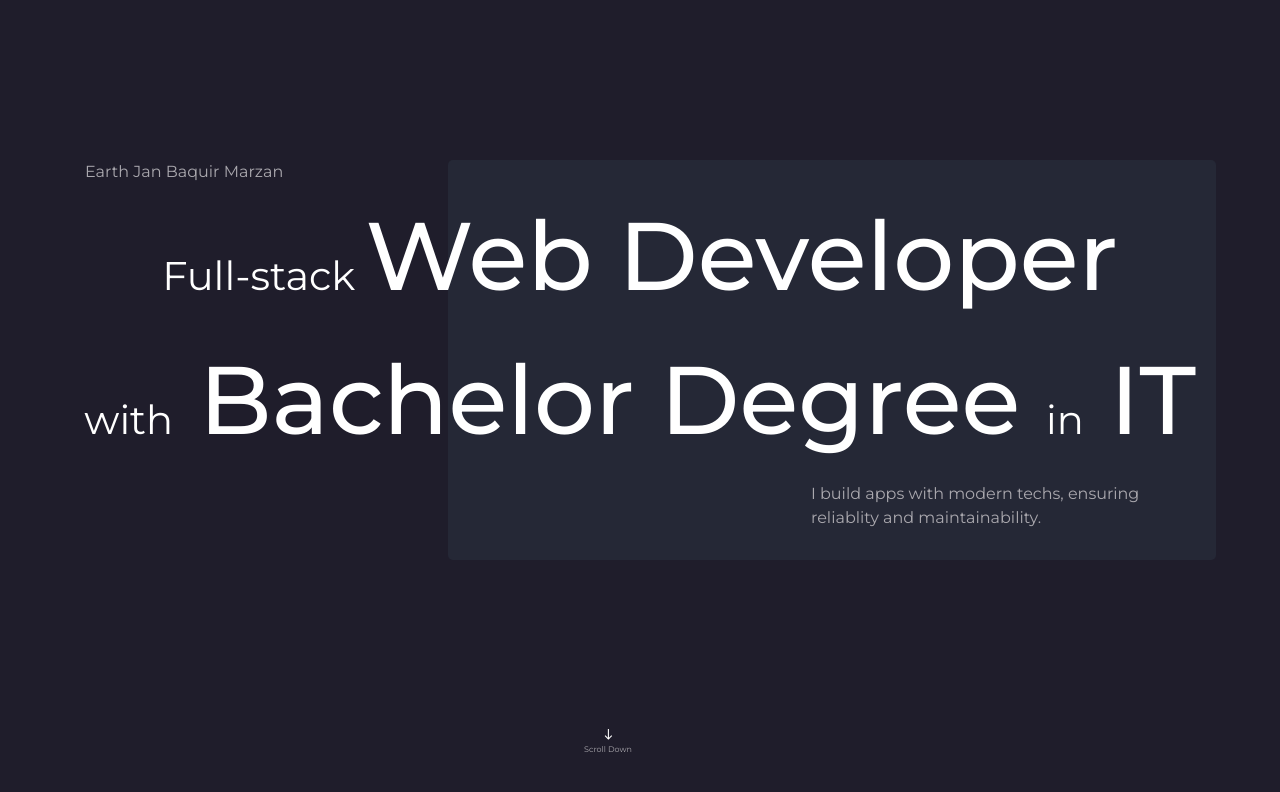
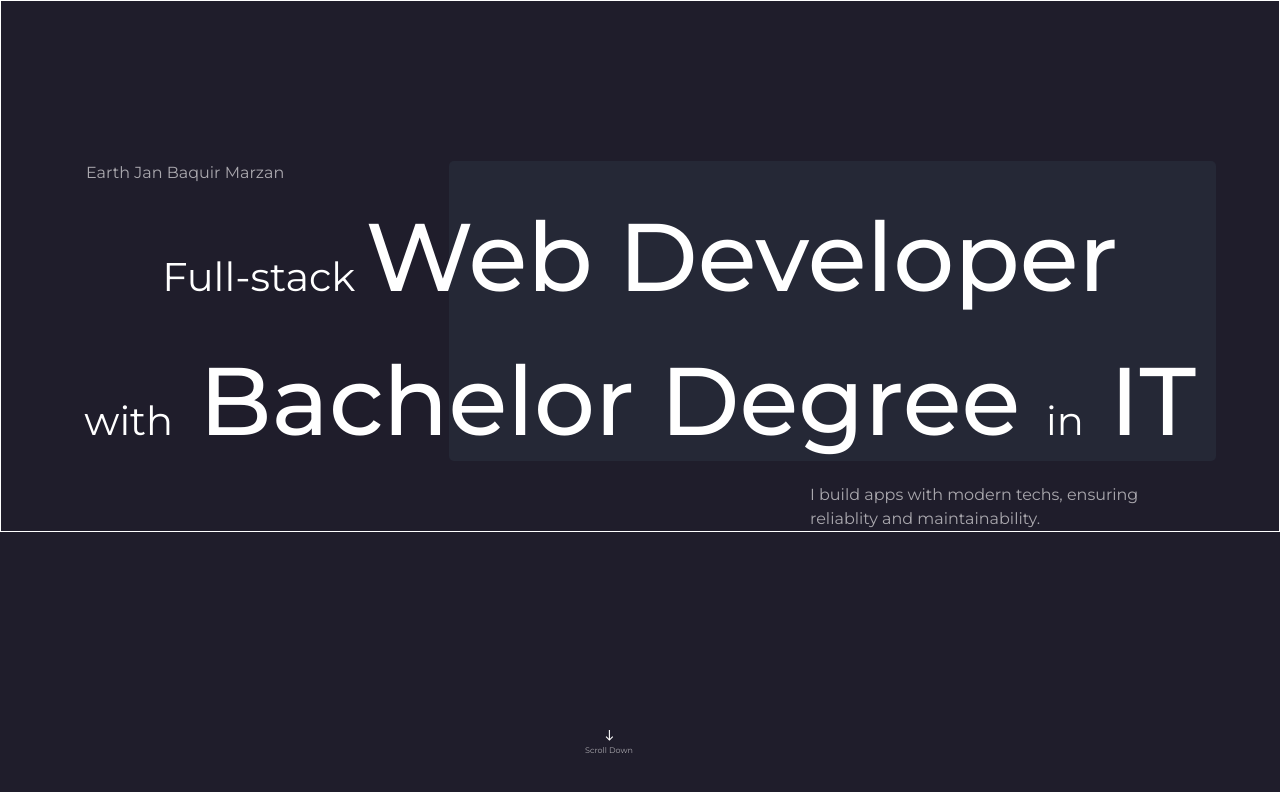
Before and after one commit to earthjan/earth, a React (Create React App) app: page / in a window 1280 px wide. Shown: the top 792 px of the page. Built offline with nearby package versions, Linux system fonts and the light colour scheme.

Commit message:
Fix the floating bg on >xl screens

```diff
--- a/src/components/templates/MainPage/styles.js
+++ b/src/components/templates/MainPage/styles.js
@@ -1,17 +1,31 @@
 const styles = {
   landingPageBase: {
+    backgroundColor: "primary.main",
+    minWidth: "320px",
+    height: {
+      xs: "100vh",
+    },
+
+    /**
+     * Centers element when device width > max
+     */
+    display: { xl: "flex" },
+    justifyContent: { xl: "center" },
+  },
+  maxWidthSetter: {
     /**
      * Used by extra background to emphasize the landing page text
      */
     position: "relative",
     zIndex: "1",
-    backgroundColor: "primary.main",
-    minWidth: "320px",
-    height: {
-      xs: "100vh",
-    },
+    maxWidth: "1536px",
+
+    /**
+     * To keep track the max width if it's right
+     */
+    border: 1,
+    borderColor: "white",
   },
-  maxWidthSetter: { maxWidth: "1536px" },
 
   gridBase: {
     px: {
@@ -72,6 +86,7 @@ const styles = {
     fontSize: getSubtitleFontSize(),
     width: {
       md: "30vw",
+      xl: "400px",
     },
   },
 
@@ -84,7 +99,8 @@ const styles = {
       /**
        * Instead of vw, it depends on the set max width.
        */
-      xl: "50%" },
+      xl: "50%",
+    },
   },
   scrollDownStack: {
     flexDirection: "column",
@@ -117,20 +133,32 @@ const styles = {
   },
 
   extraBg: {
-    display: {xs: "none", md: "block"},
+    /**
+     * Hides it on <md screens as it's harder than I thought to keep it on the same spot.
+     */
+    display: {
+      xs: "none",
+      md: "block",
+    },
     position: "absolute",
     height: {
-      xs: "60vh",
-      sm: "20vh",
-      md: "30vh",
-      lg: "50vh",
+      md: "300px",
     },
     width: {
-      xs: "60vw",
+      md: "60%",
+      xl: "75%"
     },
     backgroundColor: "secondary.main",
-    top: { xs: "20vh", sm: "38vh", md: "30vh", lg: "20vh", xl: "25vh" },
-    left: { xs: "25vw", md: "35vw" },
+    top: {
+      md: "30vh",
+      lg: "20vh",
+      xl: "25vh"
+    },
+    left: {
+      xs: "25vw",
+      md: "35vw",
+      xl: "25%"
+    },
     zIndex: "-1",
     borderRadius: "5px",
   },
```
